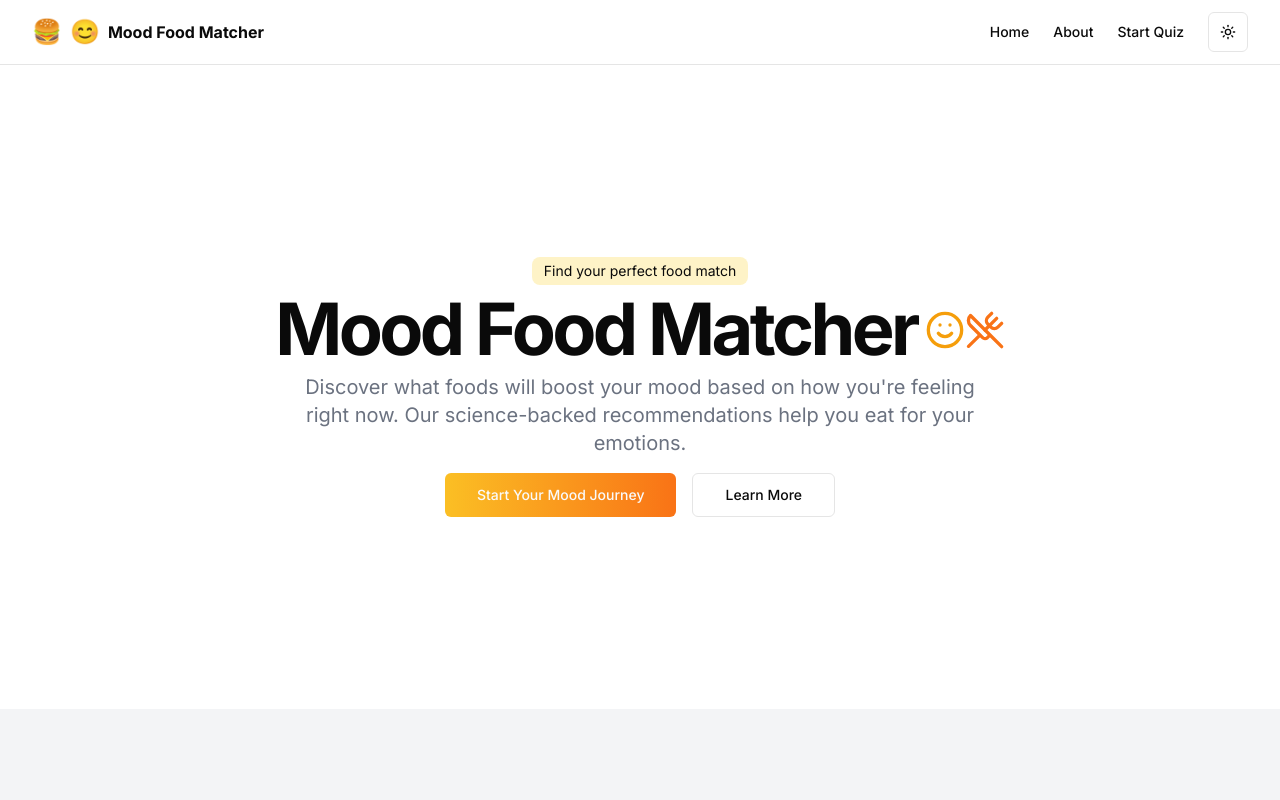
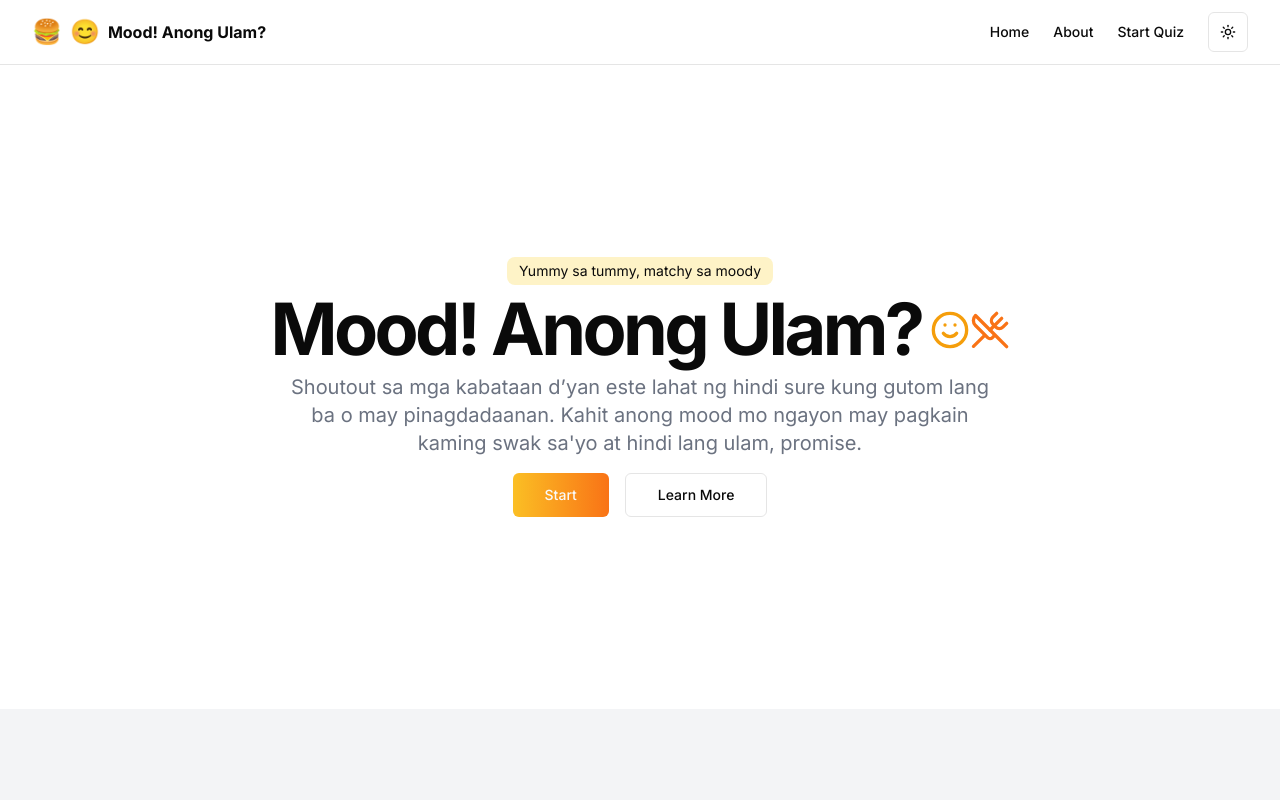
Before and after one commit to jaypeepeep/Mood-Anong-Ulam, a Next.js app: page / in a window 1280 px wide. Shown: the top 800 px of the page. Built offline with nearby package versions, Linux system fonts and the light colour scheme.

Commit message:
Feat: Change text fo Filipino vibes

```diff
--- a/app/layout.tsx
+++ b/app/layout.tsx
@@ -7,7 +7,7 @@ import Header from "@/components/header"
 const inter = Inter({ subsets: ["latin"] })
 
 export const metadata = {
-  title: "Mood Food Matcher",
+  title: "Mood! Anong Ulam?",
   description: "Find the perfect food based on your mood",
     generator: 'v0.dev'
 }
--- a/app/page.tsx
+++ b/app/page.tsx
@@ -11,10 +11,10 @@ export default function Home() {
             <div className="flex flex-col items-center space-y-4 text-center">
               <div className="space-y-2">
                 <div className="inline-block rounded-lg bg-yellow-100 px-3 py-1 text-sm dark:bg-yellow-800">
-                  Find your perfect food match
+                   Yummy sa tummy, matchy sa moody
                 </div>
                 <h1 className="text-4xl font-bold tracking-tighter sm:text-5xl md:text-6xl lg:text-7xl">
-                  Mood Food Matcher
+                  Mood! Anong Ulam?
                   <span className="ml-2 inline-flex">
                     <Smile className="h-10 w-10 text-yellow-500 animate-bounce" />
                     <UtensilsCrossed
@@ -24,9 +24,7 @@ export default function Home() {
                   </span>
                 </h1>
                 <p className="mx-auto max-w-[700px] text-gray-500 md:text-xl dark:text-gray-400">
-                  Discover what foods will boost your mood based on how you're feeling right now. Our science-backed
-                  recommendations help you eat for your emotions.
-                </p>
+           Shoutout sa mga kabataan d’yan este lahat ng hindi sure kung gutom lang ba o may pinagdadaanan. Kahit anong mood mo ngayon may pagkain kaming swak sa'yo at hindi lang ulam, promise.               </p>
               </div>
               <div className="space-x-4">
                 <Link href="/quiz/start">
@@ -34,7 +32,7 @@ export default function Home() {
                     size="lg"
                     className="bg-gradient-to-r from-yellow-400 to-orange-500 hover:from-yellow-500 hover:to-orange-600"
                   >
-                    Start Your Mood Journey
+                    Start
                   </Button>
                 </Link>
                 <Link href="/about">
@@ -97,7 +95,7 @@ export default function Home() {
         <div className="container px-4 md:px-6">
           <div className="flex flex-col items-center justify-center gap-4 md:flex-row md:gap-8">
             <p className="text-center text-sm text-gray-500 dark:text-gray-400">
-              © 2024 Mood Food Matcher. All rights reserved.
+              © 2024 Mood! Anong Ulam?. All rights reserved.
             </p>
             <div className="flex gap-4">
               <Link href="/terms" className="text-sm text-gray-500 hover:underline dark:text-gray-400">
--- a/components/header.tsx
+++ b/components/header.tsx
@@ -15,7 +15,7 @@ export default function Header() {
         <Link href="/" className="flex items-center gap-2 font-bold">
           <span className="text-2xl">🍔</span>
           <span className="text-2xl">😊</span>
-          <span className="hidden sm:inline-block">Mood Food Matcher</span>
+          <span className="hidden sm:inline-block">Mood! Anong Ulam?</span>
         </Link>
         <nav className="hidden md:flex items-center gap-6">
           <Link href="/" className="text-sm font-medium hover:underline underline-offset-4">
```
